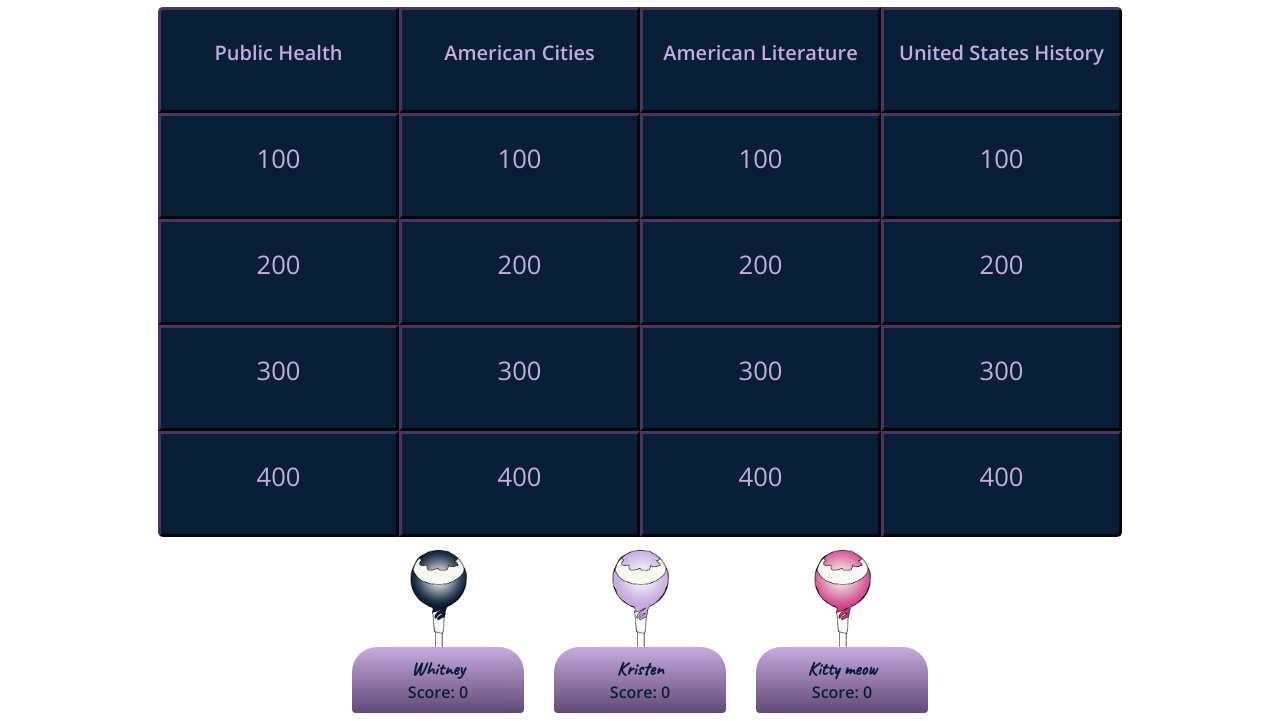
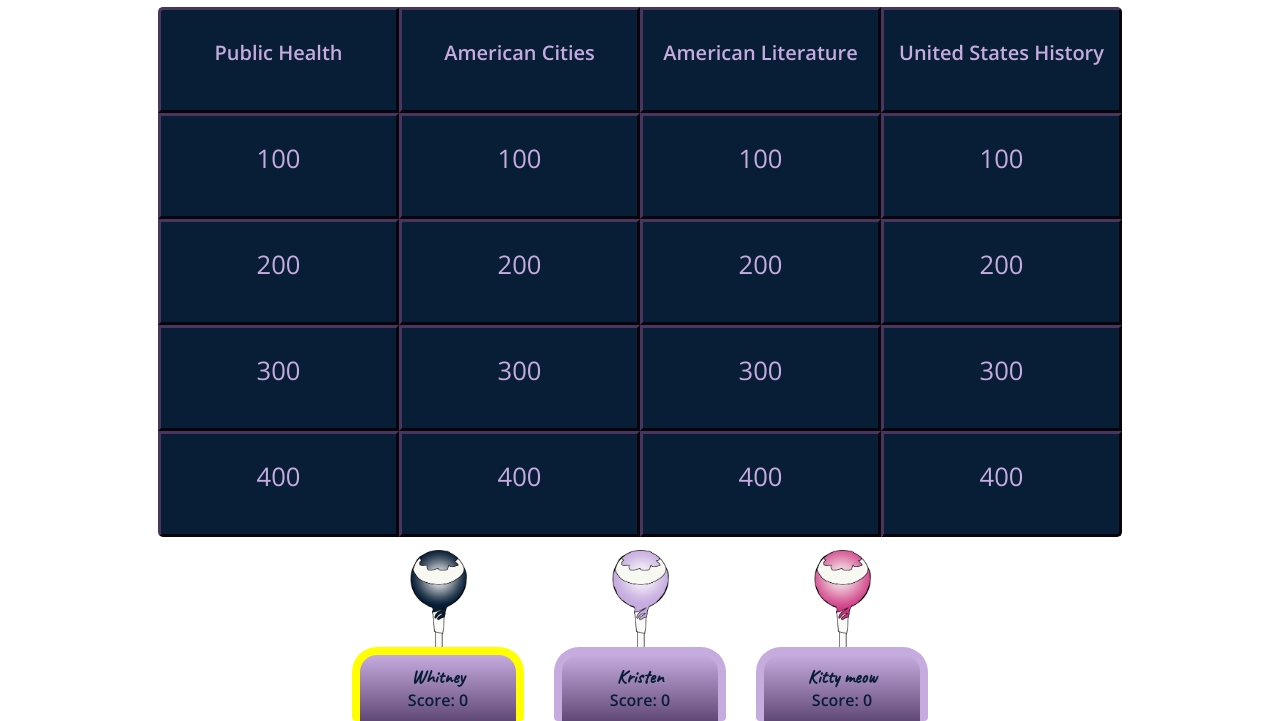
Before and after one commit to Klhalls89/brain-sugar, a website: page index.html in a window 1280 px wide. Both pictures are taken after a click on the button "Let's Play". Shown: the part 176-897 px from the top of the page. Drawn offline with nearby package versions, Linux system fonts and the light colour scheme.

Commit message:
start highlight player podium

```diff
--- a/index.html
+++ b/index.html
@@ -76,7 +76,7 @@
 
       <section class="player-podiums">
         <article class="podium player-one-podium">
-          <div class="podium-background">
+          <div class="podium-border podium-background">
             <h3 class="p1-name-display">Player One</h3>
             <h4>Score: <span class="js-p1-score">0</span></h4>
           </div>
--- a/styles.css
+++ b/styles.css
@@ -140,11 +140,13 @@ h4 {
 }
 
 .podium-background {
+  border: 8px #c6abdf solid;
   background-color: #c6abdf;
   margin-top: 85px;
   padding: 10px;
   border-radius: 25px 25px 4px 4px;
   background-image: linear-gradient(#c6abdf, #614976);
+  border-bottom: none;
 }
 
 .player-one-podium {
@@ -181,3 +183,8 @@ h4 {
   left: 34%;
   z-index: -1;
 }
+
+.podium-border {
+  border: 8px yellow solid;
+  border-bottom: 0px;
+}
```
